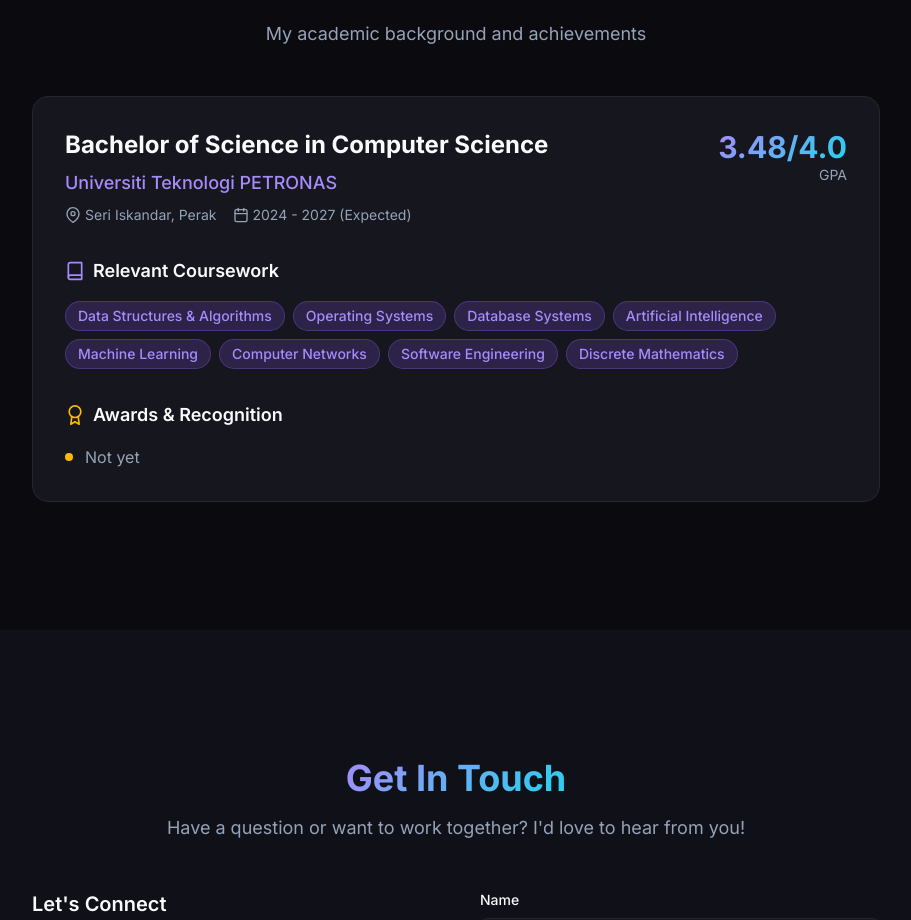
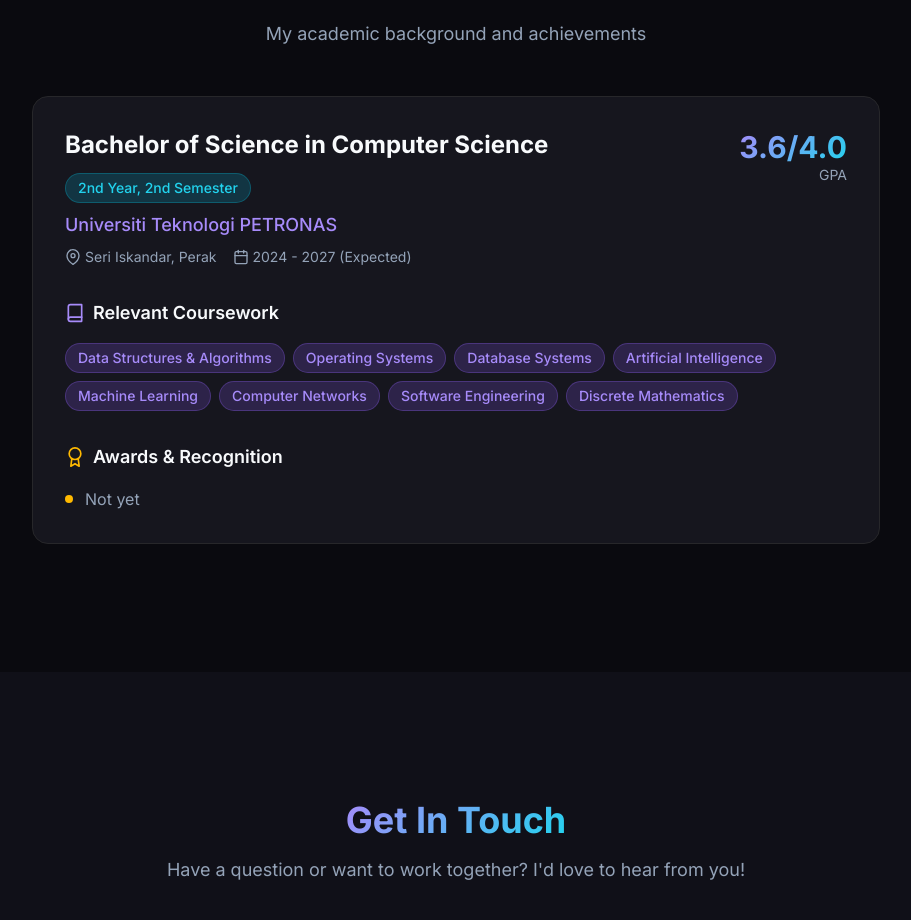
Before and after one commit to damris29/Portfolio, a Next.js app: page / in a window 1280 px wide. Shown: the part 6122-7042 px from the top of the page, without its empty margins (184-1095 px from the left). Built offline with nearby package versions, Linux system fonts and the light colour scheme.

Commit message:
Add current year and semester to education

```diff
--- a/src/components/sections/Education.tsx
+++ b/src/components/sections/Education.tsx
@@ -10,7 +10,8 @@ const educationData = {
   university: 'Universiti Teknologi PETRONAS',
   location: 'Seri Iskandar, Perak',
   period: '2024 - 2027 (Expected)',
-  gpa: '3.48/4.0',
+  currentStatus: '2nd Year, 2nd Semester',
+  gpa: '3.6/4.0',
   coursework: [
     'Data Structures & Algorithms',
     'Operating Systems',
@@ -45,7 +46,10 @@ export function Education() {
           {/* Main info */}
           <div className="flex flex-col md:flex-row md:items-start md:justify-between gap-6 mb-8">
             <div>
-              <h3 className="text-xl md:text-2xl font-bold mb-2">{educationData.degree}</h3>
+              <div className="flex flex-wrap items-center gap-3 mb-2">
+                <h3 className="text-xl md:text-2xl font-bold">{educationData.degree}</h3>
+                <Badge variant="accent">{educationData.currentStatus}</Badge>
+              </div>
               <p className="text-lg text-primary-400 font-medium mb-2">{educationData.university}</p>
               <div className="flex flex-wrap gap-4 text-sm text-muted-foreground">
                 <span className="flex items-center gap-1">
```
